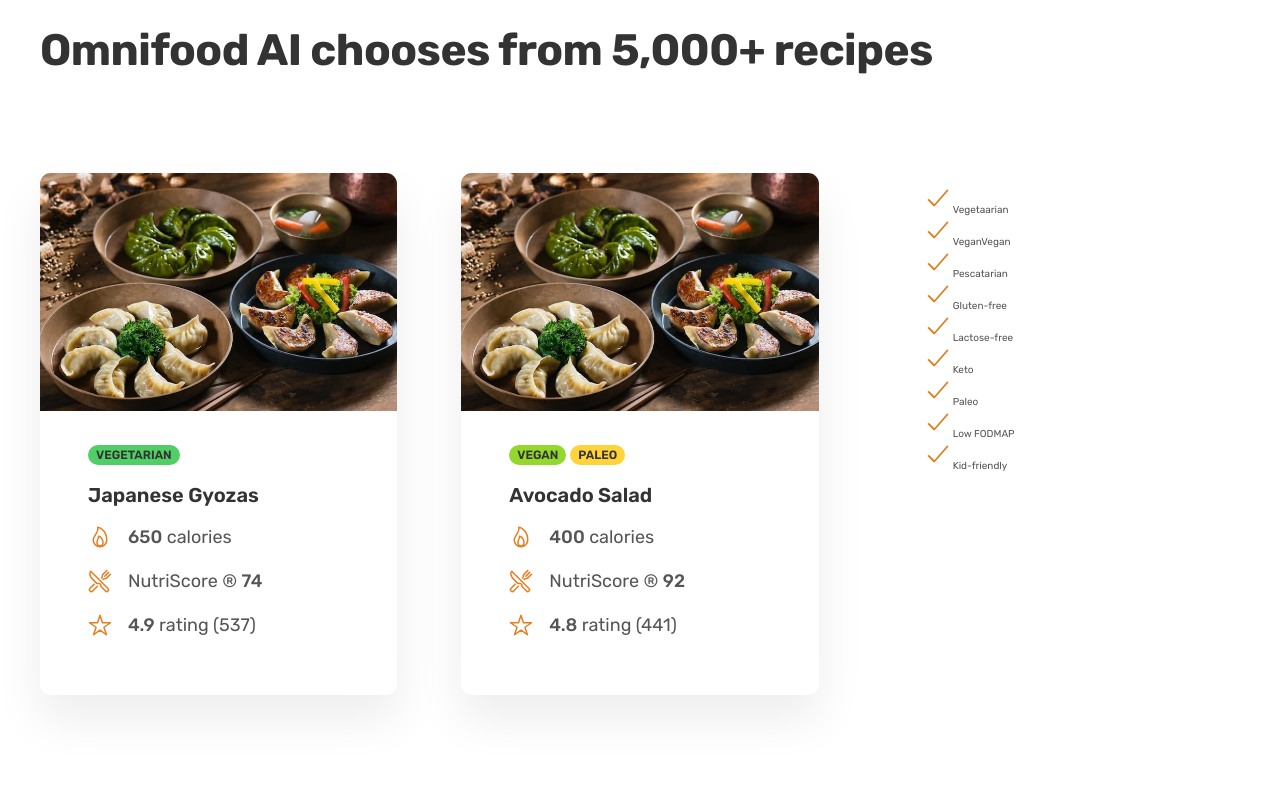
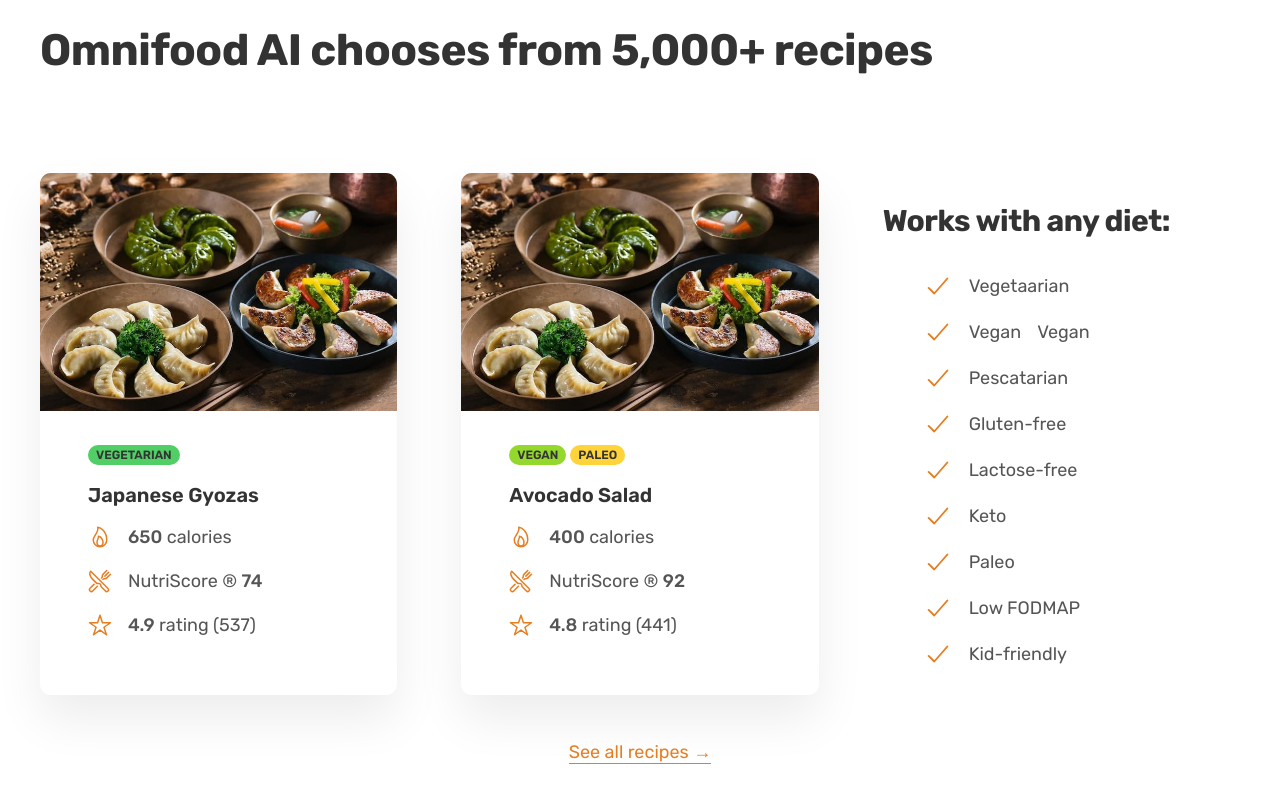
Before and after one commit to dononichols/OmniFood-Site-practice, a plain HTML site: page index.html in a window 1280 px wide. Shown: the part 3369-4169 px from the top of the page. Drawn offline with nearby package versions, Linux system fonts and the light colour scheme.

Commit message:
meals sect: completed diets card and added 'see all recipes' link

```diff
--- a/css/general.css
+++ b/css/general.css
@@ -115,9 +115,8 @@ transition: all .3s;
   box-shadow: inset 0 0 0 3px #fff;
 }
 
-.margin-right-sm {
-  margin-right: 1.6rem !important;
-}
+
+
 
 /* headings */
 .heading-primary {
@@ -186,6 +185,30 @@ margin-bottom: 9.6rem;
   align-items: center;
 }
 
+.margin-right-sm {
+  margin-right: 1.6rem !important;
+}
+
+.margin-bottom-md {
+  margin-bottom: 4.8rem !important;
+}
+
+.link:link,
+.link:visited {
+  display: inline-block;
+  color: #e67e22;
+  text-decoration: none;
+  border-bottom: 1px solid currentColor;
+  padding-bottom: 2px;
+  transition: all 0.3s;
+}
+
+.link:hover,
+.link:active {
+  color: #cf711f;
+  border-bottom: 1px solid transparent !important;
+}
+
 strong {
   font-weight: 500;
 }
--- a/css/style.css
+++ b/css/style.css
@@ -326,6 +326,21 @@ position: relative;
 
 .list {
   list-style: none;
+  display: flex;
+  flex-direction: column;
+  gap: 1.6rem;
+}
+
+.all-recipes {
+  text-align: center;
+  font-size: 1.8rem;
+}
+
+.list-item {
+  font-size: 1.8rem;
+  display: flex;
+  align-items: center;
+  gap: 1.6rem;
 }
 
 .list-icon {
--- a/index.html
+++ b/index.html
@@ -156,7 +156,7 @@
     </h2>
    </div>
 
-   <div class="container grid grid--3-cols">
+   <div class="container grid grid--3-cols margin-bottom-md">
     <!-- meal card 1 -->
 <div class="meal">
   <img src="img/meals/meal-1.jpg" class="meal-img" alt="Japanese Gyozas">
@@ -210,6 +210,7 @@
 
 <!-- meal card 3 -->
 <div class="diets">
+  <h3 class="heading-tertiary">Works with any diet:</h3>
   <ul class="list">
 <li class="list-item">
   <ion-icon class="list-icon" name="checkmark-outline"></ion-icon><span>Vegetaarian</span></li>
@@ -233,6 +234,9 @@
 </div>
    </div>
 
+   <div class="container all-recipes">
+    <a href="#" class="link">See all recipes &rarr;</a>
+   </div>
 
 </section>
   <!-- MEALS SECTION END-->
```
